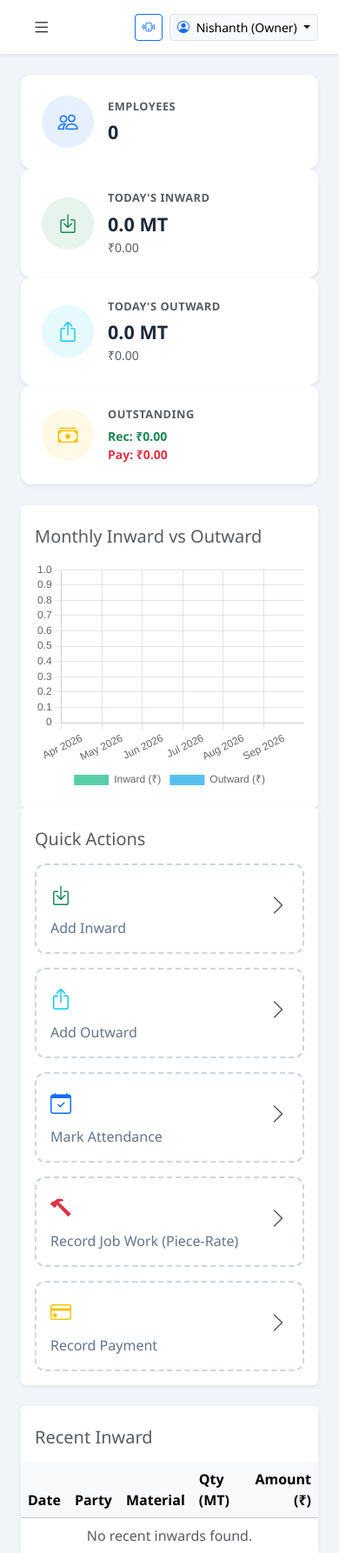
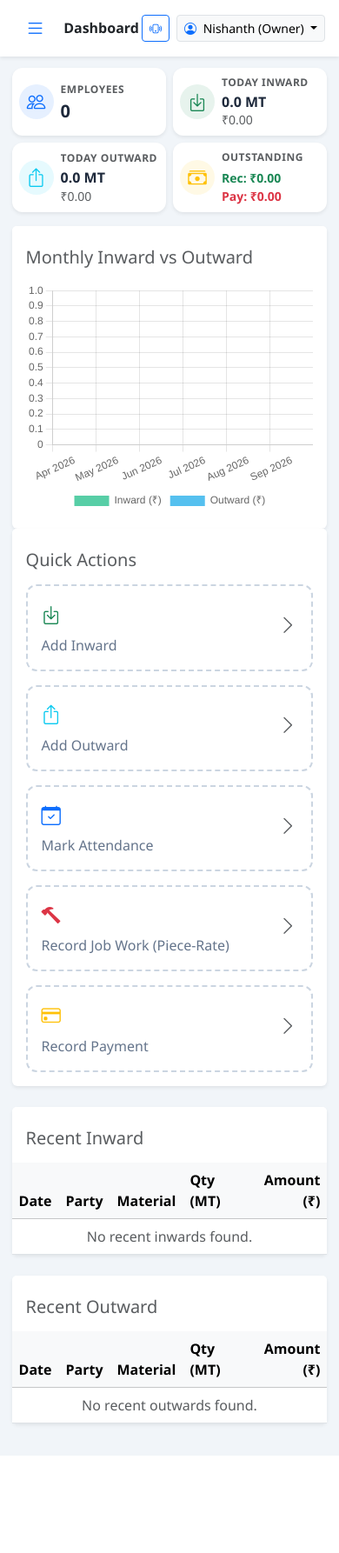
Before and after one commit to 14-Nishanth/flyash-manager, a Flask app: page / in a window 390 px wide. Shown: the top 1786 px of the page at 87% size. After the commit the page ends 1674 px from the top, so only its background shows below. Run offline with Flask 3, Linux system fonts and the light colour scheme; a user stored in the database is signed in; data that the repository does not hold is empty.

Commit message:
Optimize layout for all mobile phones, tablets, and desktop devices

```diff
--- a/static/css/style.css
+++ b/static/css/style.css
@@ -14,6 +14,7 @@ body {
     font-family: 'Segoe UI', system-ui, -apple-system, sans-serif;
     background-color: #f1f5f9;
     min-height: 100vh;
+    overflow-x: hidden;
 }
 
 /* ===== Remove all number/input spinners and scroll arrows ===== */
@@ -82,38 +96,62 @@ input[type=number] {
     margin-right: 0.75rem;
     width: 1.2rem;
     text-align: center;
+    font-size: 1.1rem;
 }
 
 .sidebar .nav-section {
-    color: rgba(255, 255, 255, 0.35);
+    color: rgba(255, 255, 255, 0.4);
     font-size: 0.7rem;
     text-transform: uppercase;
     letter-spacing: 1px;
-    padding: 1.25rem 1.5rem 0.5rem;
-    font-weight: 600;
+    padding: 1rem 1.5rem 0.35rem;
+    font-weight: 700;
+}
+
+/* Sidebar Backdrop for Mobile */
+.sidebar-backdrop {
+    position: fixed;
+    top: 0;
+    left: 0;
+    width: 100vw;
+    height: 100vh;
+    background: rgba(0, 0, 0, 0.5);
+    z-index: 1040;
+    opacity: 0;
+    visibility: hidden;
+    transition: opacity 0.3s ease, visibility 0.3s ease;
+}
+
+.sidebar-backdrop.show {
+    opacity: 1;
+    visibility: visible;
 }
 
 /* ===== Main Content ===== */
 .main-content {
     margin-left: var(--sidebar-width);
     min-height: 100vh;
+    display: flex;
+    flex-direction: column;
+    width: calc(100% - var(--sidebar-width));
+    transition: margin-left 0.3s ease, width 0.3s ease;
 }
 
 /* ===== Stat Cards ===== */
 .stat-card {
     border: none;
     border-radius: 12px;
-    box-shadow: 0 1px 3px rgba(0, 0, 0, 0.1);
+    box-shadow: 0 1px 3px rgba(0, 0, 0, 0.08);
     transition: transform 0.2s, box-shadow 0.2s;
 }
 
 .stat-card:hover {
     transform: translateY(-2px);
-    box-shadow: 0 4px 12px rgba(0, 0, 0, 0.15);
+    box-shadow: 0 4px 12px rgba(0, 0, 0, 0.12);
 }
 
 .stat-card .card-body {
-    padding: 1.5rem;
+    padding: 1.25rem;
 }
 
 .stat-card .stat-icon {
@@ -124,32 +162,38 @@ input[type=number] {
     align-items: center;
     justify-content: center;
     font-size: 1.5rem;
+    flex-shrink: 0;
 }
 
 .stat-card .stat-value {
-    font-size: 1.75rem;
+    font-size: 1.5rem;
     font-weight: 700;
     color: #1e293b;
+    line-height: 1.2;
 }
 
 .stat-card .stat-label {
-    font-size: 0.8rem;
+    font-size: 0.75rem;
     color: #64748b;
     text-transform: uppercase;
     letter-spacing: 0.5px;
     margin-bottom: 0.25rem;
 }
 
-/* ===== Tables ===== */
+/* ===== Tables & Containers ===== */
 .table-container {
     background: white;
     border-radius: 12px;
-    box-shadow: 0 1px 3px rgba(0, 0, 0, 0.1);
-    overflow: hidden;
+    box-shadow: 0 1px 3px rgba(0, 0, 0, 0.08);
+    overflow-x: auto;
+    -webkit-overflow-scrolling: touch;
+    width: 100%;
 }
 
 .table-container .table {
     margin-bottom: 0;
+    width: 100%;
+    min-width: 600px; /* Ensures clean readable columns on mobile scroll */
 }
 
 .table-container .table thead th {
@@ -275,23 +294,24 @@ input[type=number] {
     border-bottom: 1px solid #e2e8f0;
     font-weight: 600;
     color: #334155;
-    padding: 1rem 1.5rem;
+    padding: 1rem 1.25rem;
     border-radius: 12px 12px 0 0 !important;
 }
 
 .form-card .card-body {
-    padding: 1.5rem;
+    padding: 1.25rem;
 }
 
 .quick-action-btn {
     border: 2px dashed #cbd5e1;
     border-radius: 12px;
-    padding: 1.25rem;
+    padding: 1rem;
     text-align: center;
     color: #64748b;
     transition: all 0.2s;
     text-decoration: none;
     display: block;
+    height: 100%;
 }
 
 .quick-action-btn:hover {
@@ -301,49 +321,82 @@ input[type=number] {
 }
 
 .quick-action-btn i {
-    font-size: 1.5rem;
+    font-size: 1.4rem;
     display: block;
-    margin-bottom: 0.5rem;
+    margin-bottom: 0.35rem;
 }
 
-/* ===== Responsive ===== */
-@media (max-width: 768px) {
+/* ===== Responsive Device Optimization ===== */
+@media (max-width: 991.98px) {
     .sidebar {
         transform: translateX(-100%);
     }
 
     .sidebar.show {
         transform: translateX(0);
+        box-shadow: 5px 0 25px rgba(0, 0, 0, 0.3);
     }
 
     .main-content {
         margin-left: 0;
+        width: 100%;
     }
 
     .page-header {
         flex-direction: column;
         align-items: flex-start;
     }
+}
+
+@media (max-width: 576px) {
+    .container-fluid {
+        padding: 0.85rem !important;
+    }
+
+    .page-header h2 {
+        font-size: 1.25rem;
+    }
 
     .stat-card .stat-value {
-        font-size: 1.35rem;
+        font-size: 1.25rem;
+    }
+
+    .stat-card .stat-icon {
+        width: 40px;
+        height: 40px;
+        font-size: 1.2rem;
+    }
+
+    .stat-card .card-body {
+        padding: 0.85rem;
+    }
+
+    .filter-bar {
+        padding: 0.85rem;
     }
 }
 
-/* ===== Print ===== */
+/* ===== Print Optimization ===== */
 @media print {
     .sidebar,
     .navbar,
     .no-print,
-    .btn {
+    .btn,
+    .sidebar-backdrop {
         display: none !important;
     }
 
     .main-content {
         margin-left: 0 !important;
+        width: 100% !important;
     }
 
     .table-container {
         box-shadow: none;
+        overflow: visible !important;
+    }
+
+    .table-container .table {
+        min-width: 100% !important;
     }
 }
--- a/templates/base.html
+++ b/templates/base.html
@@ -95,14 +95,17 @@
             </ul>
         </nav>
 
+        <!-- Sidebar Mobile Backdrop Overlay -->
+        <div id="sidebarBackdrop" class="sidebar-backdrop d-lg-none"></div>
+
         <!-- Main Content -->
         <div class="main-content flex-grow-1">
             <!-- Top Navbar -->
-            <nav class="navbar navbar-light bg-white shadow-sm px-4 sticky-top">
-                <button class="btn d-md-none" id="sidebarToggle">
-                    <i class="bi bi-list fs-4"></i>
+            <nav class="navbar navbar-light bg-white shadow-sm px-3 px-md-4 sticky-top">
+                <button class="btn d-lg-none me-2" id="sidebarToggle" aria-label="Toggle navigation">
+                    <i class="bi bi-list fs-3 text-primary"></i>
                 </button>
-                <span class="navbar-text d-none d-md-inline fw-semibold text-dark">
+                <span class="navbar-text fw-semibold text-dark fs-6">
                     {% block page_title %}Dashboard{% endblock %}
                 </span>
                 <div class="ms-auto d-flex align-items-center gap-2">
--- a/templates/dashboard.html
+++ b/templates/dashboard.html
@@ -3,61 +3,61 @@
 {% block page_title %}Dashboard{% endblock %}
 {% block content %}
 <!-- Row 1: Stat Cards -->
-<div class="row mb-4">
-    <div class="col-md-3">
+<div class="row g-2 g-md-3 mb-3 mb-md-4">
+    <div class="col-6 col-lg-3">
         <div class="stat-card card h-100 shadow-sm border-0">
-            <div class="card-body d-flex align-items-center">
-                <div class="stat-icon bg-primary bg-opacity-10 text-primary rounded-circle p-3 me-3 d-flex align-items-center justify-content-center" style="width: 60px; height: 60px;">
-                    <i class="bi bi-people fs-3"></i>
+            <div class="card-body d-flex align-items-center p-2 p-md-3">
+                <div class="stat-icon bg-primary bg-opacity-10 text-primary rounded-circle p-2 me-2 me-md-3 d-flex align-items-center justify-content-center">
+                    <i class="bi bi-people fs-4 fs-md-3"></i>
                 </div>
-                <div>
-                    <div class="stat-label text-muted small text-uppercase fw-bold">Employees</div>
-                    <div class="stat-value fs-4 fw-bold">{{ total_employees }}</div>
+                <div class="overflow-hidden">
+                    <div class="stat-label text-muted small text-uppercase fw-bold text-truncate">Employees</div>
+                    <div class="stat-value fs-5 fs-md-4 fw-bold">{{ total_employees }}</div>
                 </div>
             </div>
         </div>
     </div>
 
-    <div class="col-md-3">
+    <div class="col-6 col-lg-3">
         <div class="stat-card card h-100 shadow-sm border-0">
-            <div class="card-body d-flex align-items-center">
-                <div class="stat-icon bg-success bg-opacity-10 text-success rounded-circle p-3 me-3 d-flex align-items-center justify-content-center" style="width: 60px; height: 60px;">
-                    <i class="bi bi-box-arrow-in-down fs-3"></i>
+            <div class="card-body d-flex align-items-center p-2 p-md-3">
+                <div class="stat-icon bg-success bg-opacity-10 text-success rounded-circle p-2 me-2 me-md-3 d-flex align-items-center justify-content-center">
+                    <i class="bi bi-box-arrow-in-down fs-4 fs-md-3"></i>
                 </div>
-                <div>
-                    <div class="stat-label text-muted small text-uppercase fw-bold">Today's Inward</div>
-                    <div class="stat-value fs-4 fw-bold">{{ today_inward }} MT</div>
-                    <div class="small text-muted currency-display">₹{{ "{:,.2f}".format(today_inward_amount) }}</div>
+                <div class="overflow-hidden">
+                    <div class="stat-label text-muted small text-uppercase fw-bold text-truncate">Today Inward</div>
+                    <div class="stat-value fs-6 fs-md-5 fw-bold text-truncate">{{ today_inward }} MT</div>
+                    <div class="small text-muted currency-display text-truncate">₹{{ "{:,.2f}".format(today_inward_amount) }}</div>
                 </div>
             </div>
         </div>
     </div>
 
-    <div class="col-md-3">
+    <div class="col-6 col-lg-3">
         <div class="stat-card card h-100 shadow-sm border-0">
-            <div class="card-body d-flex align-items-center">
-                <div class="stat-icon bg-info bg-opacity-10 text-info rounded-circle p-3 me-3 d-flex align-items-center justify-content-center" style="width: 60px; height: 60px;">
-                    <i class="bi bi-box-arrow-up fs-3"></i>
+            <div class="card-body d-flex align-items-center p-2 p-md-3">
+                <div class="stat-icon bg-info bg-opacity-10 text-info rounded-circle p-2 me-2 me-md-3 d-flex align-items-center justify-content-center">
+                    <i class="bi bi-box-arrow-up fs-4 fs-md-3"></i>
                 </div>
-                <div>
-                    <div class="stat-label text-muted small text-uppercase fw-bold">Today's Outward</div>
-                    <div class="stat-value fs-4 fw-bold">{{ today_outward }} MT</div>
-                    <div class="small text-muted currency-display">₹{{ "{:,.2f}".format(today_outward_amount) }}</div>
+                <div class="overflow-hidden">
+                    <div class="stat-label text-muted small text-uppercase fw-bold text-truncate">Today Outward</div>
+                    <div class="stat-value fs-6 fs-md-5 fw-bold text-truncate">{{ today_outward }} MT</div>
+                    <div class="small text-muted currency-display text-truncate">₹{{ "{:,.2f}".format(today_outward_amount) }}</div>
                 </div>
             </div>
         </div>
     </div>
 
-    <div class="col-md-3">
+    <div class="col-6 col-lg-3">
         <div class="stat-card card h-100 shadow-sm border-0">
-            <div class="card-body d-flex align-items-center">
-                <div class="stat-icon bg-warning bg-opacity-10 text-warning rounded-circle p-3 me-3 d-flex align-items-center justify-content-center" style="width: 60px; height: 60px;">
-                    <i class="bi bi-cash-stack fs-3"></i>
+            <div class="card-body d-flex align-items-center p-2 p-md-3">
+                <div class="stat-icon bg-warning bg-opacity-10 text-warning rounded-circle p-2 me-2 me-md-3 d-flex align-items-center justify-content-center">
+                    <i class="bi bi-cash-stack fs-4 fs-md-3"></i>
                 </div>
-                <div>
-                    <div class="stat-label text-muted small text-uppercase fw-bold">Outstanding</div>
-                    <div class="amount-receivable fw-bold text-success small">Rec: ₹{{ "{:,.2f}".format(total_receivable) }}</div>
-                    <div class="amount-payable fw-bold text-danger small">Pay: ₹{{ "{:,.2f}".format(total_payable) }}</div>
+                <div class="overflow-hidden">
+                    <div class="stat-label text-muted small text-uppercase fw-bold text-truncate">Outstanding</div>
+                    <div class="amount-receivable fw-bold text-success small text-truncate">Rec: ₹{{ "{:,.2f}".format(total_receivable) }}</div>
+                    <div class="amount-payable fw-bold text-danger small text-truncate">Pay: ₹{{ "{:,.2f}".format(total_payable) }}</div>
                 </div>
             </div>
         </div>
```
Also changed, not shown: other parts of static/css/style.css (+37 -49 lines), static/js/app.js (+37 -9 lines).
